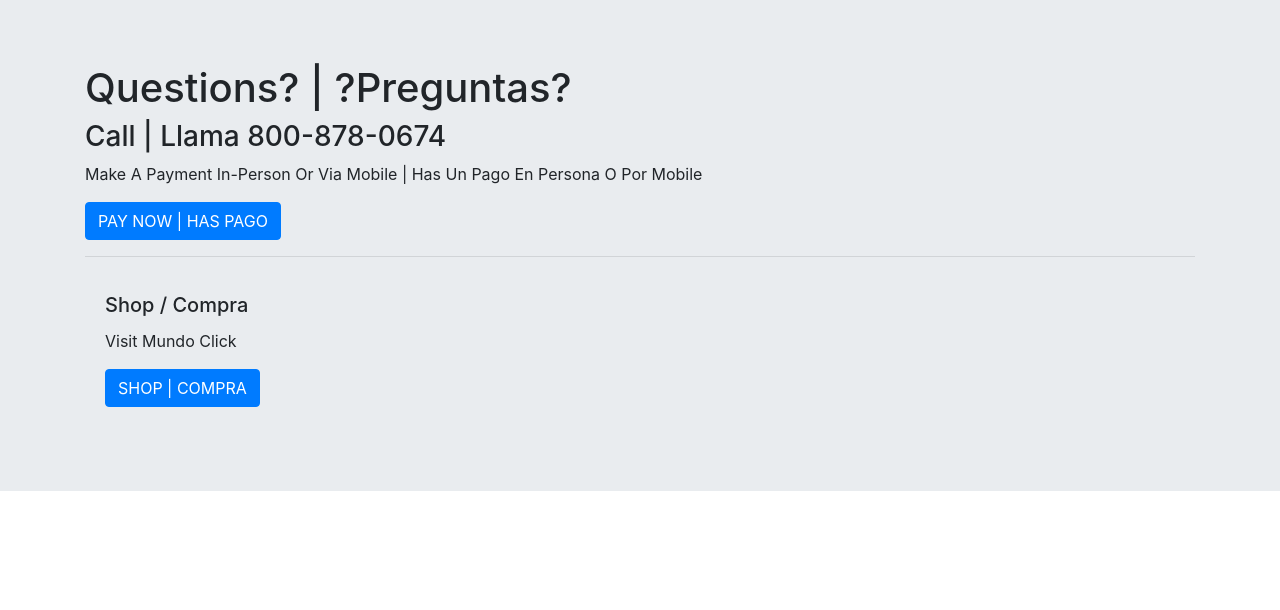
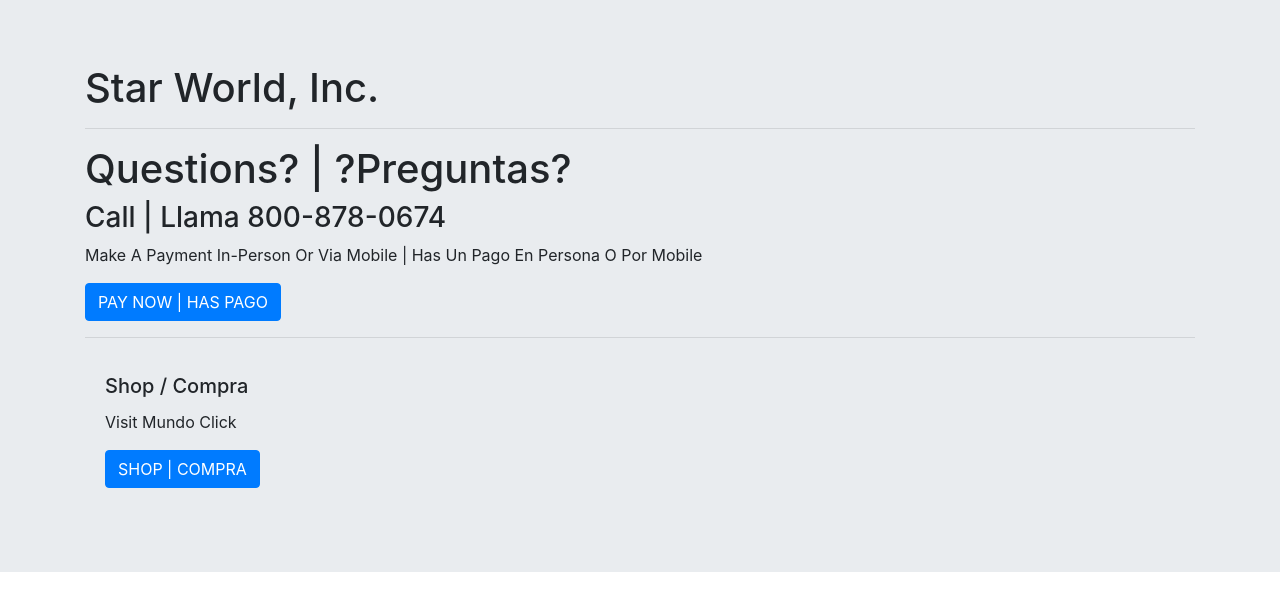
Before and after one commit to starworldwebmaster/website, a plain HTML site: page index.html in a window 1280 px wide. Drawn offline with nearby package versions, Linux system fonts and the light colour scheme.

Commit message:
Update index.html

```diff
--- a/index.html
+++ b/index.html
@@ -8,10 +8,13 @@
   <body>
 <div class="jumbotron jumbotron-fluid">
   <div class="container">
+    <h1>Star World, Inc.</h1>
+    <hr>
         <h1>Questions? | ?Preguntas? </h1>
         <h3>Call | Llama 800-878-0674</h3>
         <p>Make A Payment In-Person Or Via Mobile | Has Un Pago En Persona O Por Mobile<br></p>
             <a href="https://pagos.starworld.us/Home/c_LogIn.aspx" class="btn btn-primary">PAY NOW | HAS PAGO</a>
+
         <hr>
       <div class="card-body">
         <h5 class="card-title">Shop / Compra</h5>
```
